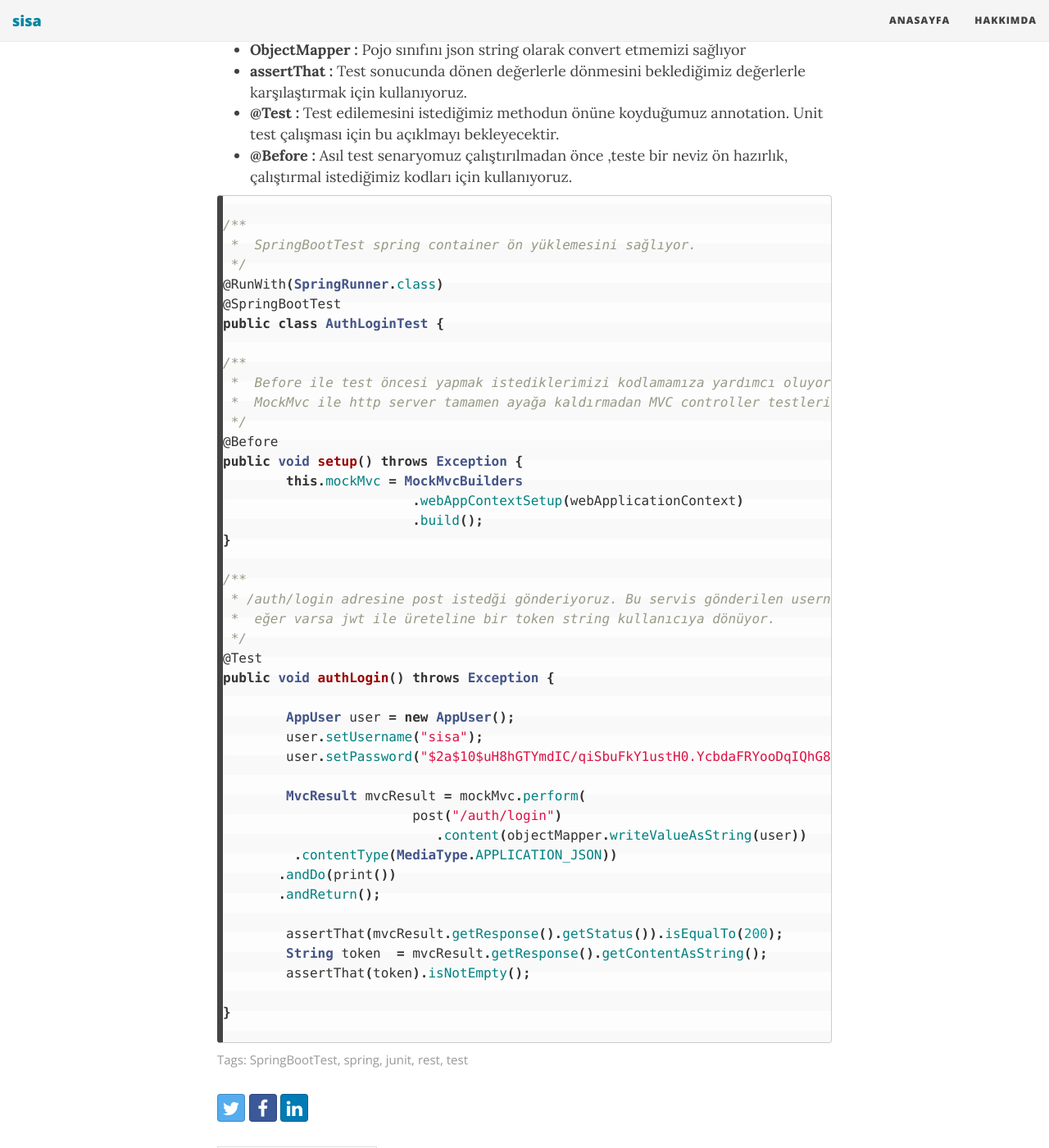
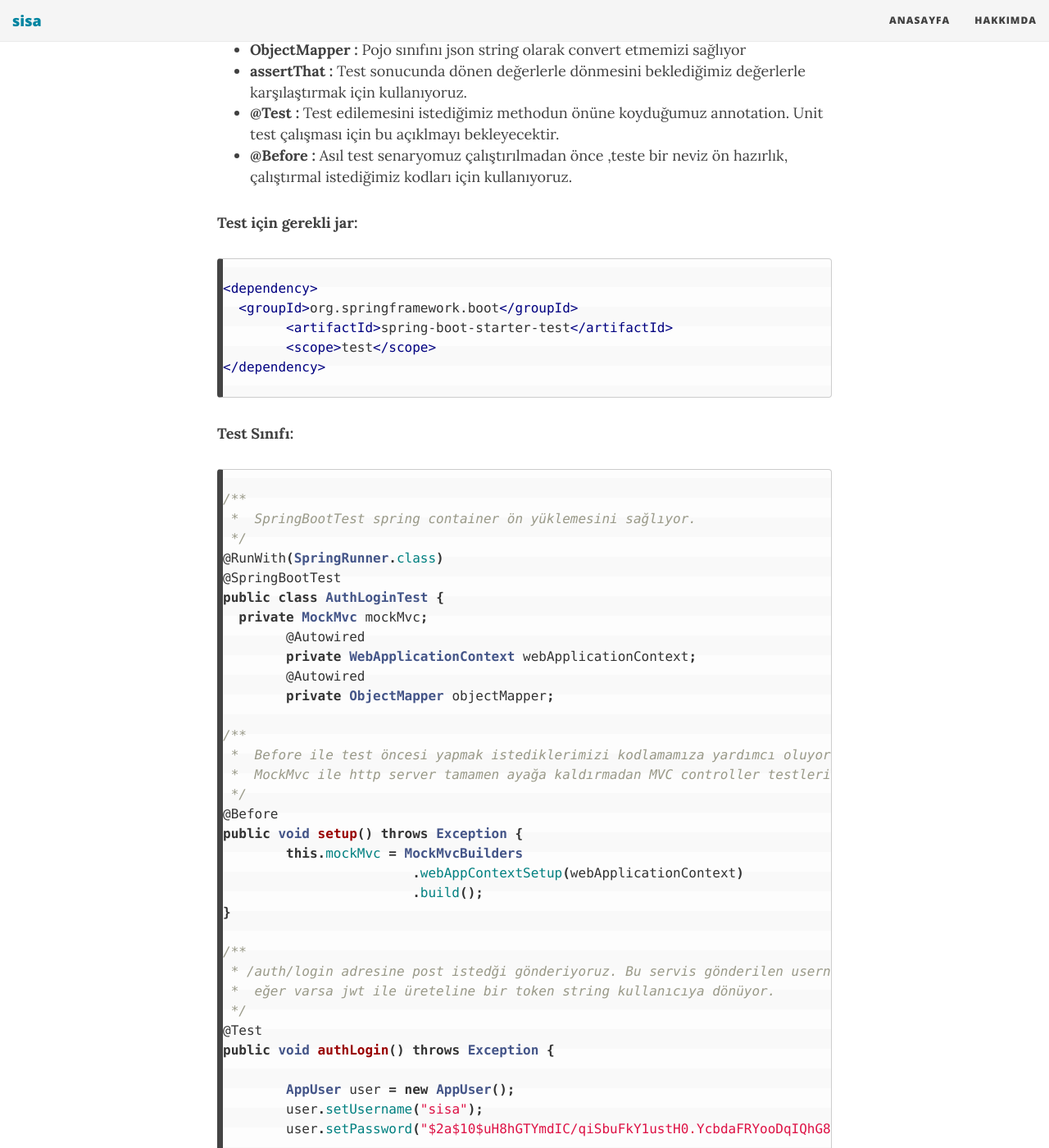
Before and after one commit to sisa/sisa.github.io, a Jekyll site: the page built from _posts/2017-12-22-junit-test-spring-rest.md, in a window 1280 px wide and 1400 px high, scrolled down 883 px. Shown: the whole window at 82% size. Built offline with Jekyll 4.4.1, drawn with Linux system fonts in a browser that asks for light colours; nearby versions of some CDN libraries.

Commit message:
junit postunda ekleme

````diff
--- a/_posts/2017-12-22-junit-test-spring-rest.md
+++ b/_posts/2017-12-22-junit-test-spring-rest.md
@@ -30,6 +30,20 @@ Spring Boot için unit test yazarken yararlandığımız annotation ve sınıfla
 + **@Test                 :** Test edilemesini istediğimiz methodun önüne koyduğumuz annotation. Unit test çalışması için bu açıklmayı bekleyecektir.
 + **@Before               :** Asıl test senaryomuz çalıştırılmadan önce ,teste bir neviz ön hazırlık, çalıştırmal istediğimiz kodları için kullanıyoruz.
 
+
+**Test için gerekli jar:**
+
+```xml
+
+<dependency>
+  <groupId>org.springframework.boot</groupId>
+	<artifactId>spring-boot-starter-test</artifactId>
+	<scope>test</scope>
+</dependency>
+
+```
+**Test Sınıfı:**
+
 ```java
 
 /**
@@ -38,6 +52,11 @@ Spring Boot için unit test yazarken yararlandığımız annotation ve sınıfla
 @RunWith(SpringRunner.class)
 @SpringBootTest
 public class AuthLoginTest {
+  private MockMvc mockMvc;
+	@Autowired
+	private WebApplicationContext webApplicationContext;
+	@Autowired
+	private ObjectMapper objectMapper;
 
 /**
  *  Before ile test öncesi yapmak istediklerimizi kodlamamıza yardımcı oluyor.
@@ -74,4 +93,6 @@ public void authLogin() throws Exception {
 
 }
 
+}
+
 ```
````
